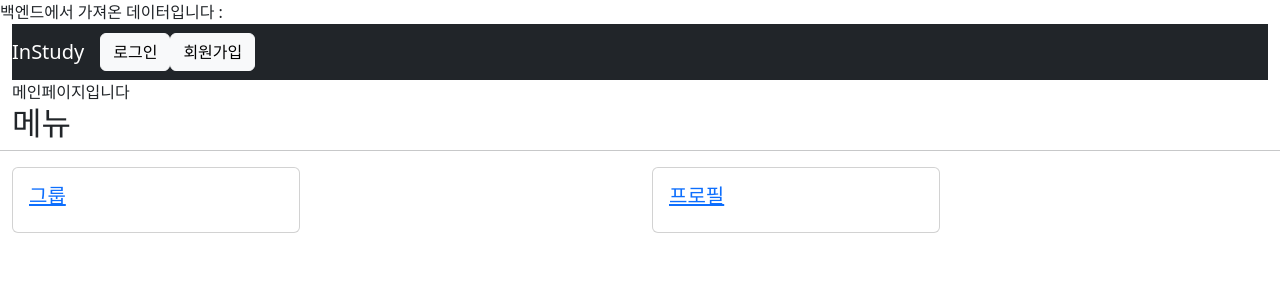
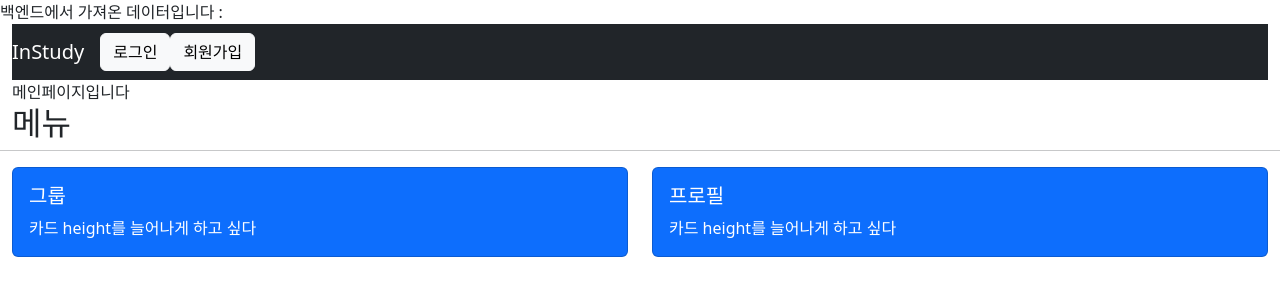
Before and after one commit to JaeWonna/instudy2, a React (Create React App) app in the folder frontend/: page / in a window 1280 px wide. Shown: the top 300 px of the page. Built offline with nearby package versions, Linux system fonts and the light colour scheme; no server answers.

Commit message:
[front] FEAT: 메인 카드 디자인 수정

```diff
--- a/frontend/src/components/Home/HomeCard.js
+++ b/frontend/src/components/Home/HomeCard.js
@@ -3,12 +3,41 @@ import { Link } from 'react-router-dom';
 
 export default (props) => {
     return (
-        <Link to={props.menu.link}>
-            <Card style={{ width: '18rem' }}>
-                <Card.Body>
-                    <Card.Title>{props.menu.title}</Card.Title>
-                </Card.Body>
-            </Card>
-        </Link>
+        // <Link to={props.menu.link}>
+        //     <Card style={{ width: '18rem' }}>
+        //         <Card.Body>
+        //             <Card.Title>{props.menu.title}</Card.Title>
+        //         </Card.Body>
+        //     </Card>
+        // </Link>
+
+    // <Link to={props.menu.link}>
+    //     <Card className="bg-dark text-white">
+    //         <Card.Img src="holder.js/100px270" alt="Card image" />
+    //         <Card.ImgOverlay>
+    //             <Card.Title>{props.menu.title}</Card.Title>
+    //         </Card.ImgOverlay>
+    //     </Card>
+    // </Link>
+        <>
+            {[
+                'Primary',
+            ].map((variant) => (
+                <Link to={props.menu.link}>
+                <Card
+                    bg={variant.toLowerCase()}
+                    key={variant}
+                    text={variant.toLowerCase() === 'light' ? 'dark' : 'white'}
+                    className="mb-2"
+                >
+                    <Card.Body>
+                        <Card.Title>{props.menu.title} </Card.Title>
+                        <Card.Text>카드 height를 늘어나게 하고 싶다</Card.Text>
+                    </Card.Body>
+                </Card>
+                </Link>
+
+            ))}
+        </>
     );
 }
```
